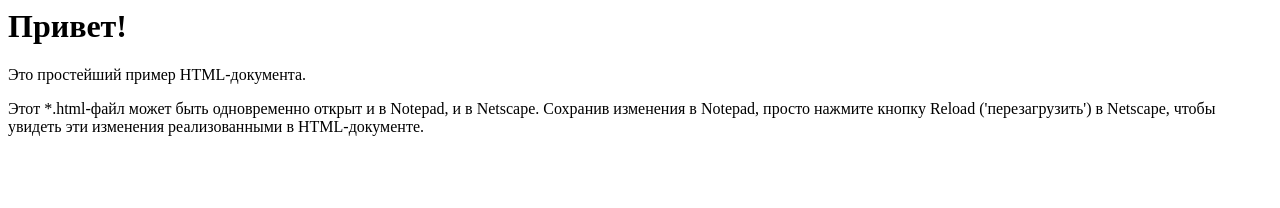
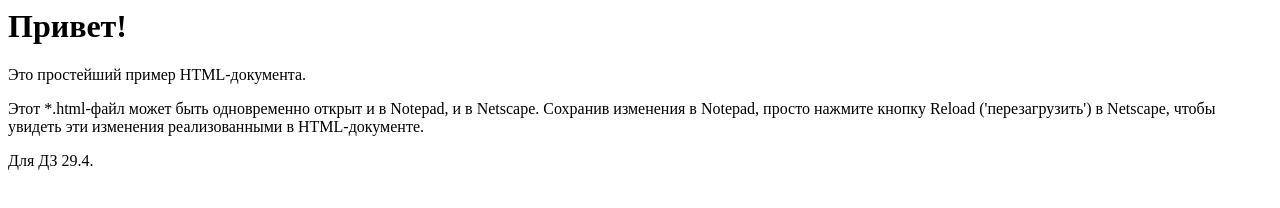
Before and after one commit to Monster731/RepoDemo, a plain HTML site: page index.html in a window 1280 px wide. Drawn offline with Linux system fonts and the light colour scheme.

Commit message:
Commit 2 Add new line

```diff
--- a/index.html
+++ b/index.html
@@ -6,5 +6,6 @@
 <H1>Привет!</H1>
 <P>Это простейший пример HTML-документа.</P>
 <P>Этот *.html-файл может быть одновременно открыт и в Notepad, и в Netscape. Сохранив изменения в Notepad, просто нажмите кнопку Reload ('перезагрузить') в Netscape, чтобы увидеть эти изменения реализованными в HTML-документе.</P>
+<P>Для ДЗ 29.4.</P>
 </body>
 </html>
```
